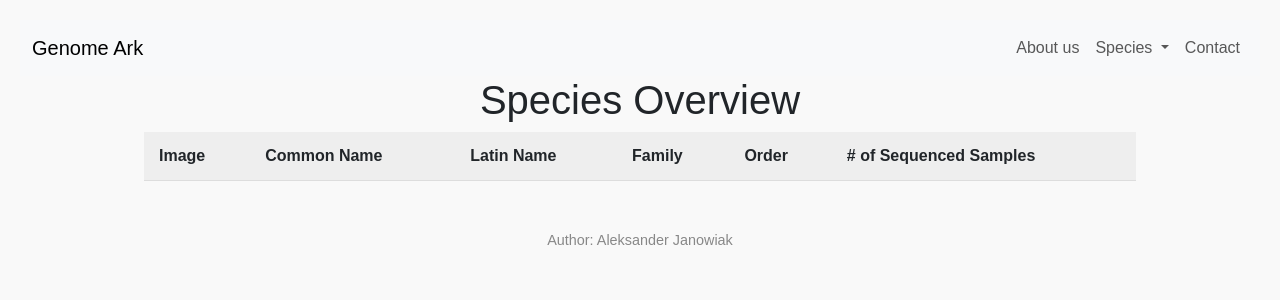
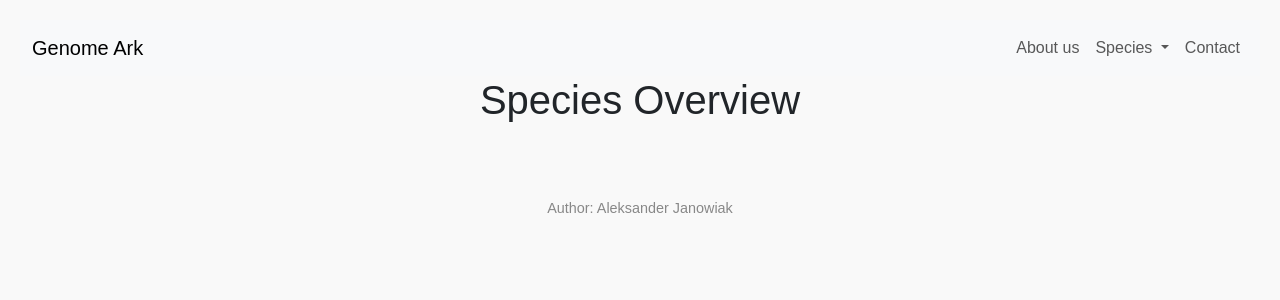
Before and after one commit to zlewkarzbenc/bootstrap_project, a Jekyll site: the page built from index.html, in a window 1280 px wide. Shown: the top 300 px of the page. Built offline with Jekyll 4.4.1, drawn with Linux system fonts in a browser that asks for light colours.

Commit message:
added cards, assignment finished

```diff
--- a/index.html
+++ b/index.html
@@ -107,23 +107,13 @@ layout: none
       <h1 style="text-align:center;">Species Overview</h1>
 
       <article>
-        <table role="grid" aria-label="Species Overview Table">
-          <caption class="visually-hidden">List of Species and Their Details</caption>
-          <thead>
-            <tr>
-              <th scope="col">Image</th>
-              <th scope="col">Common Name</th>
-              <th scope="col">Latin Name</th>
-              <th scope="col">Family</th>
-              <th scope="col">Order</th>
-              <th scope="col"># of Sequenced Samples</th>
-            </tr>
-          </thead>
-          <tbody>
+        <div class="container my-5">
+          <div class="row row-cols-1 row-cols-sm-2 row-cols-md-3 row-cols-lg-4 g-4">
             {% for species in site.species %}
-            <tr>
-              <td>
-                <div class="image-wrapper">
+            <div class="col">
+              <div class="card h-100 shadow-sm">
+                <a href="{{ site.url }}{{ site.baseurl }}{{ species.url }}" class="text-decoration-none text-dark">
+                  <div class="image-wrapper position-relative">
                     {% assign bionano_found = false %}
                     {% for sample in species.samples %}
                       {% if sample.datatype == "Bionano" %}
@@ -133,21 +123,25 @@ layout: none
                     {% if bionano_found %}
                       <div class="bionano-badge" aria-label="Bionano data available">Bionano</div>
                     {% endif %}
-                  <a href="{{ site.url }}{{ site.baseurl }}{{ species.url }}">
-                    <img src="{{ site.url }}{{ site.baseurl }}{{ species.image }}" alt="{{ species.common_name }}" class="species-image">
+                    <picture>
+                      <source srcset="{{ site.url }}{{ site.baseurl }}{{ species.image }}" media="(min-width: 768px)">
+                      <img src="{{ site.url }}{{ site.baseurl }}{{ species.image }}" class="card-img-top" alt="{{ species.common_name }}">
+                    </picture>
+                  </div>
+                  <div class="card-body">
+                    <h5 class="card-title">{{ species.common_name }}</h5>
+                    <p class="card-text"><i>{{ species.name }}</i></p>
+                    <p class="card-text small"><strong>Family:</strong> {{ species.family.name }}</p>
+                    <p class="card-text small"><strong>Order:</strong> {{ species.order.name }}</p>
+                    <p class="card-text small"><strong>Samples:</strong> {{ species.samples | size }}</p>
+                  </div>
                 </a>
-                  <div class="attribution">{{ species.image_attribution }}</div>
+                <div class="attribution text-center small text-muted mt-2">{{ species.image_attribution }}</div>
               </div>
-              </td>
-              <td>{{ species.common_name }}</td>
-              <td><i>{{ species.name }}</i></td>
-              <td>{{ species.family.name }}</td>
-              <td>{{ species.order.name }}</td>
-              <td>{{ species.samples | size }}</td>
-            </tr>
+            </div>
             {% endfor %}
-          </tbody>
-        </table>
+          </div>
+        </div>
       </article>
     </section>
   </main>
```
Lines whose indentation alone changed are shown as unchanged.
